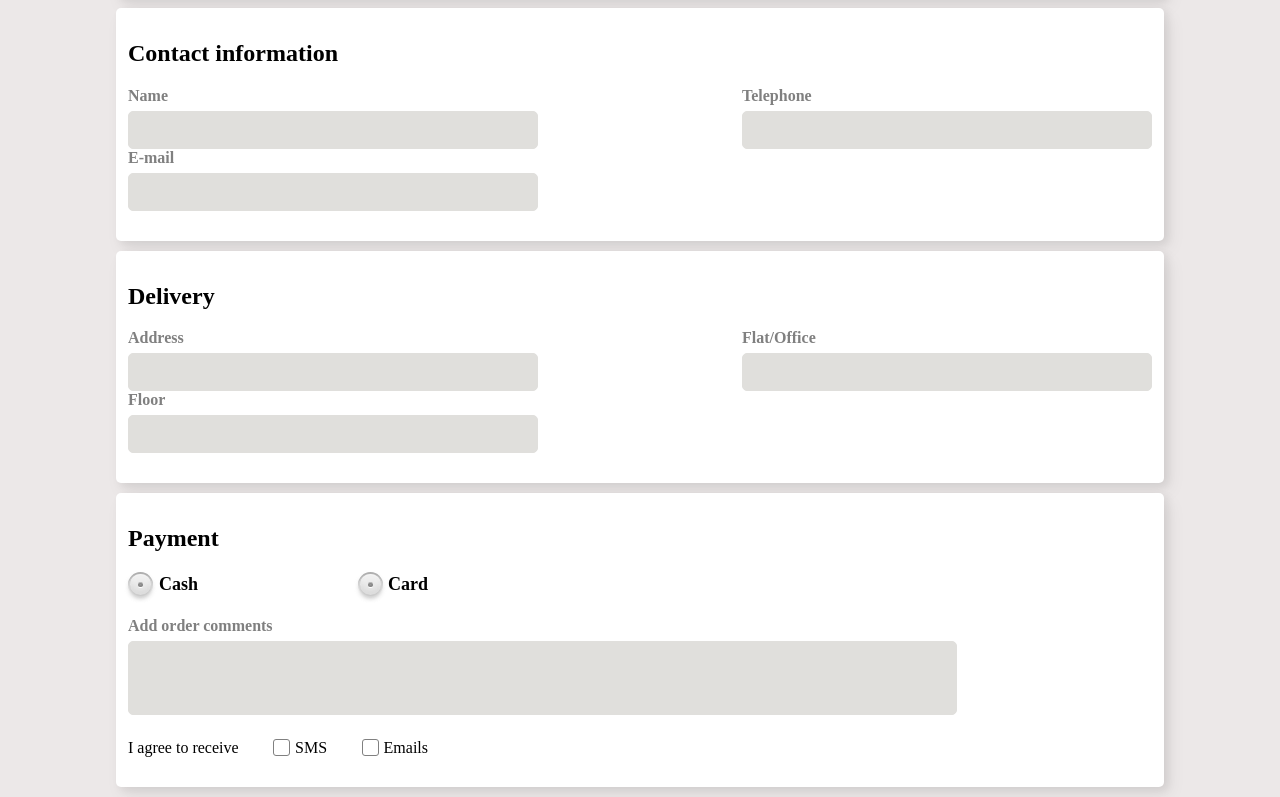
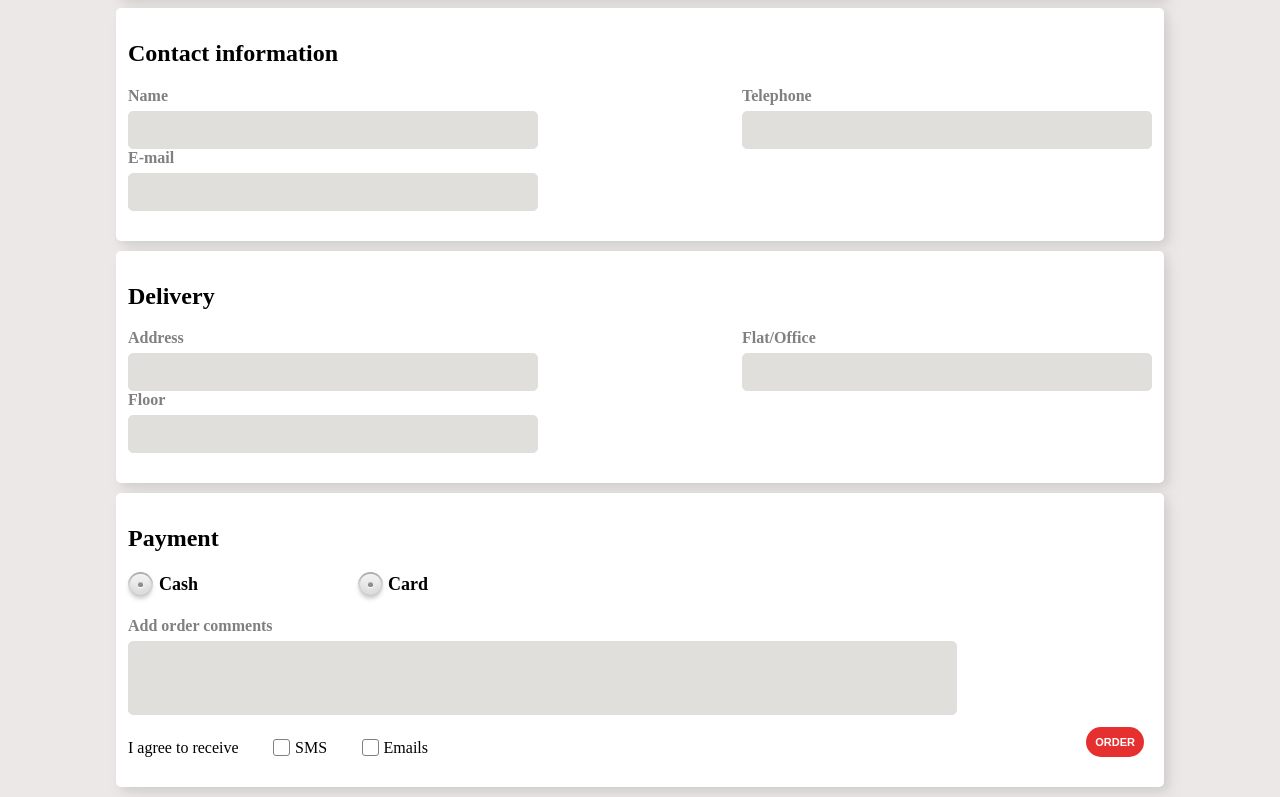
Before and after one commit to MeleshkoYuliya/Pizzeria, an Angular app: page /checkout in a window 1280 px wide. Shown: the part 201-998 px from the top of the page. Built offline with nearby package versions, Linux system fonts and the light colour scheme.

Commit message:
Added order button

```diff
--- a/src/app/order/checkout/checkout.component.html
+++ b/src/app/order/checkout/checkout.component.html
@@ -52,4 +52,5 @@
       <label for="check1">Emails</label>
     </div>
   </div>
+  <button class="order__btn">Order</button>
 </div>
--- a/src/app/order/checkout/checkout.component.scss
+++ b/src/app/order/checkout/checkout.component.scss
@@ -1,5 +1,6 @@
 .checkout-card {
   width: 80%;
+  position: relative;
   padding: 12px 12px 30px 12px;
   margin: 10px auto;
   background-color: white;
@@ -166,3 +167,20 @@
   justify-content: space-between;
   margin-top: 20px
 }
+
+.order__btn {
+  position: absolute;
+  right: 20px;
+  bottom: 30px;
+  text-transform: uppercase;
+  color: white;
+  background-color: rgb(230, 48, 48);
+  outline: none;
+  border: none;
+  border-radius: 25px;
+  font-size: 11px;
+  font-weight: bolder;
+  padding: 9px;
+  cursor: pointer;
+  margin-top: 20px;
+}
```
